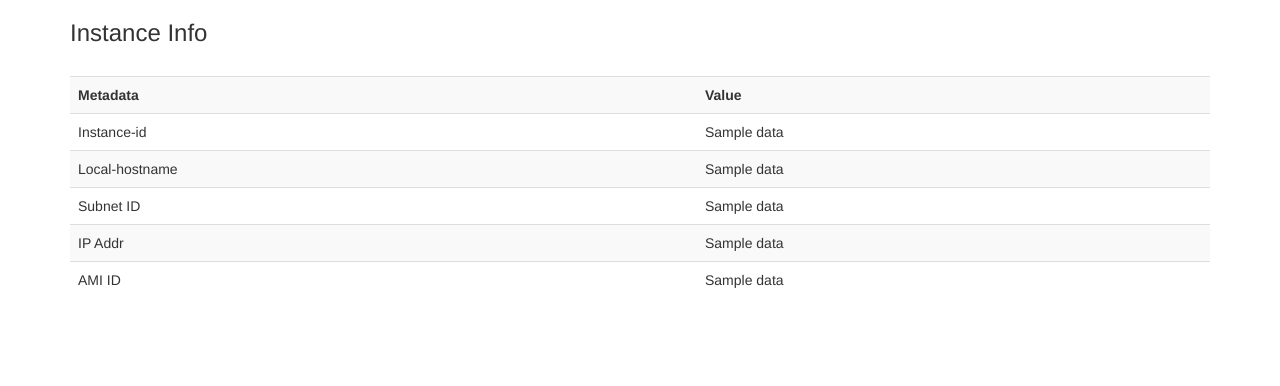
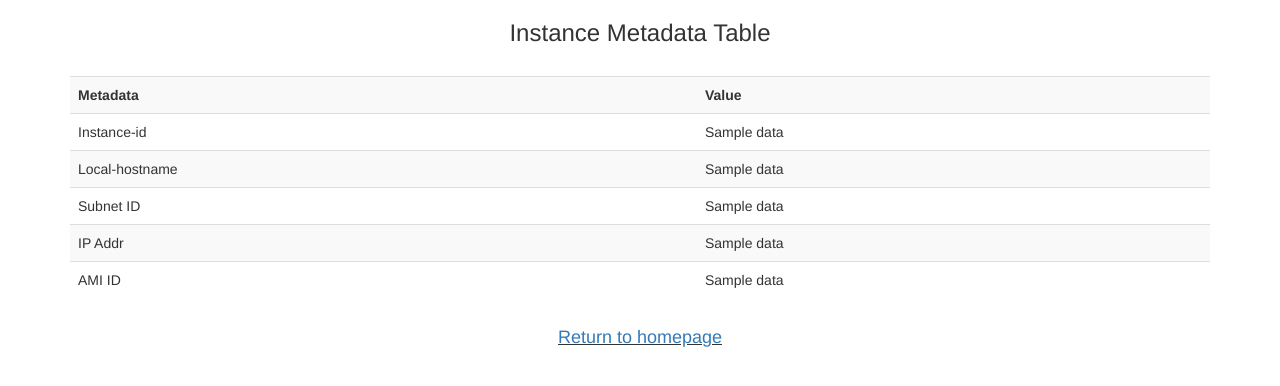
Before and after one commit to afrazchelsea/ec2-boto3-flask-app, a Flask app: template templates/metadata.html in a window 1280 px wide. Shown: the top 386 px of the page. Run offline with Flask 2, Linux system fonts and the light colour scheme; the template is opened without the code that fills it: most values are stand-ins (such as "Sample title", 1, 10 or a date in 2020); some libraries are stand-ins or nearby versions.

Commit message:
refactoring + updated not found condition response

```diff
--- a/app.py
+++ b/app.py
@@ -12,10 +12,13 @@ def index():
 @app.route('/metadata', methods=['POST'])
 def data():
     ins_id = request.form.get('ins-id')
-    data_list = []
-    data_list = get_metadata(ins_id)
-    print(data_list)
-    return render_template('metadata.html', data=data_list)
+    response = []
+    response = get_metadata(ins_id)
+    print(response)
+    if type(response) != list:
+        return render_template('error.html', data=response)
+    else:
+        return render_template('metadata.html', data=response)
 
 if __name__ == '__main__':
     app.run()
--- a/metadata_scrapper.py
+++ b/metadata_scrapper.py
@@ -22,8 +22,6 @@ def get_metadata(ins_id):
             data_list.append(ip_addr)
             data_list.append(ami_id)
             print(data_list)
-            break
+            return data_list
         else:
-            print("Instance Not Found")
-
-    return data_list
+            return "Please cross-check Instance ID. Instance could be terminated or not exist at all."
--- a/templates/metadata.html
+++ b/templates/metadata.html
@@ -4,7 +4,7 @@
 
 {% block content %}
     <div class="container">
-    <h3>Instance Info</h3>
+        <h3 class="text-center">Instance Metadata Table</h3>
         <div class="rows">
             <div>
                 <br>
@@ -37,4 +37,7 @@
             </div>
         </div>
     </div>
+    <div class="text-center">
+        <h4><u><a href="/">Return to homepage</a></u></h4>
+    </div>
 {% endblock %}
```
Also changed, not shown: templates/error.html (added, +15 -0 lines), README.md (added). Lines whose indentation alone changed are shown as unchanged.
